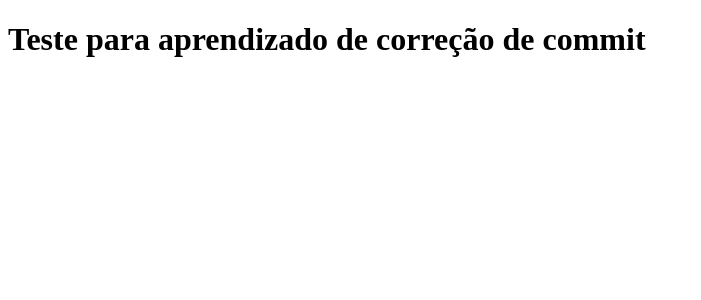
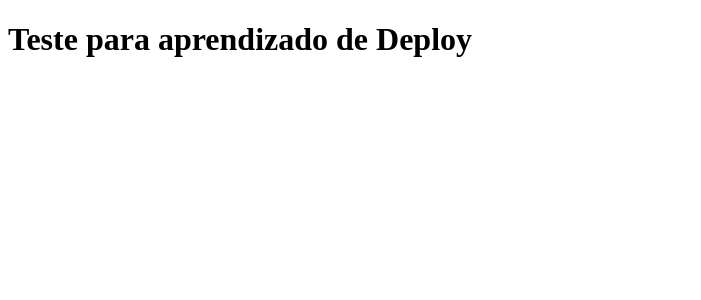
Before and after one commit to caiodeambrosio/clone-tabnews, a Next.js app: page / in a window 1280 px wide. Shown: the top 300 px of the page, without its empty margins (0-701 px from the left). Built offline with nearby package versions, Linux system fonts and the light colour scheme.

Commit message:
Modifica a frase inicial

```diff
--- a/pages/index.js
+++ b/pages/index.js
@@ -1,5 +1,5 @@
 function Home(){
-return <h1>Teste para aprendizado de correção de commit</h1>
+    return <h1>Teste para aprendizado de Deploy</h1>
 }
 
 export default Home;
```
